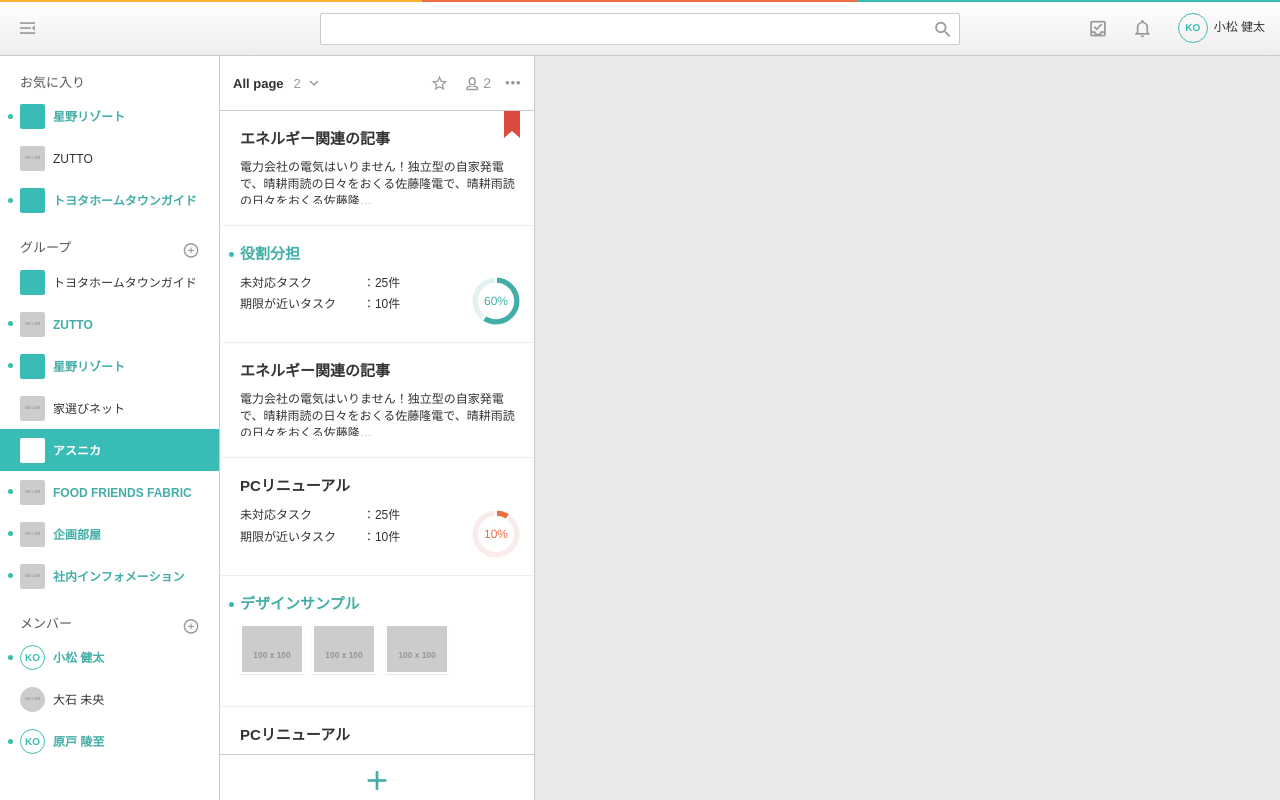
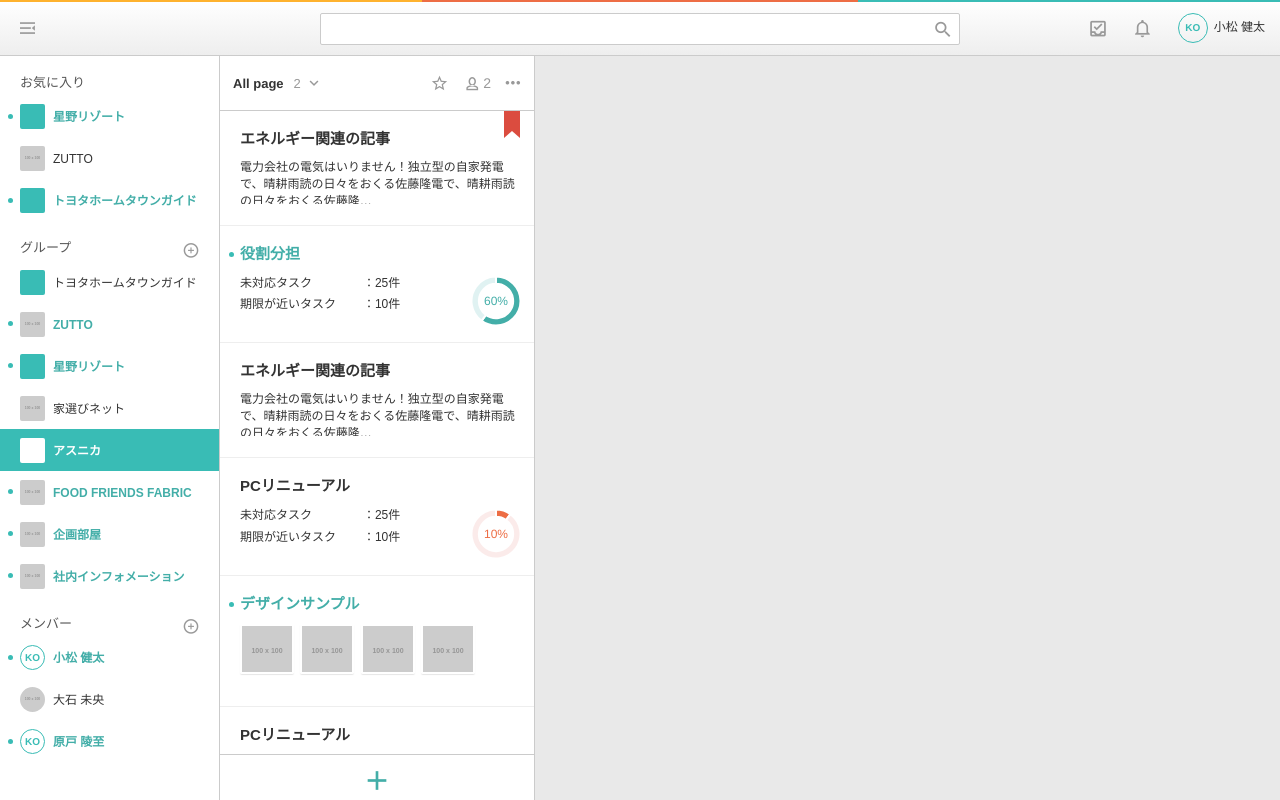
Before and after one commit to linkazia-mio/torio, a website: page file.html in a window 1280 px wide. Drawn offline with Linux system fonts and the light colour scheme; some packages are replaced by stand-ins of ours; placeholder pictures from the web are drawn by us; a script that the page names is missing; files whose address does not match are found by name.

Commit message:
サムネイル4枚目を出す、サムネイルサイズを50pxに。横に数字入れるのはお願いします

```diff
--- a/_scss/_common.scss
+++ b/_scss/_common.scss
@@ -607,9 +607,9 @@ header {
             -webkit-box-shadow: 0 1px 2px rgba(0,0,0,0.07);
             -moz-box-shadow: 0 1px 2px rgba(0,0,0,0.07);
             box-shadow: 0 1px 1px rgba(0,0,0,0.1);
-            margin-right: 5px;
+            margin-right: 3px;
             img {
-              width: 60px;
+              width: 50px;
               height: auto;
               vertical-align: middle;
             }
--- a/file.html
+++ b/file.html
@@ -181,6 +181,7 @@
                   <li><img src="http://placehold.it/100x100"></li>
                   <li><img src="http://placehold.it/100x100"></li>
                   <li><img src="http://placehold.it/100x100"></li>
+                  <li><img src="http://placehold.it/100x100"></li>
                 </ul>
               </a>
             </div>
```
Also changed, not shown: css/torio.css.
